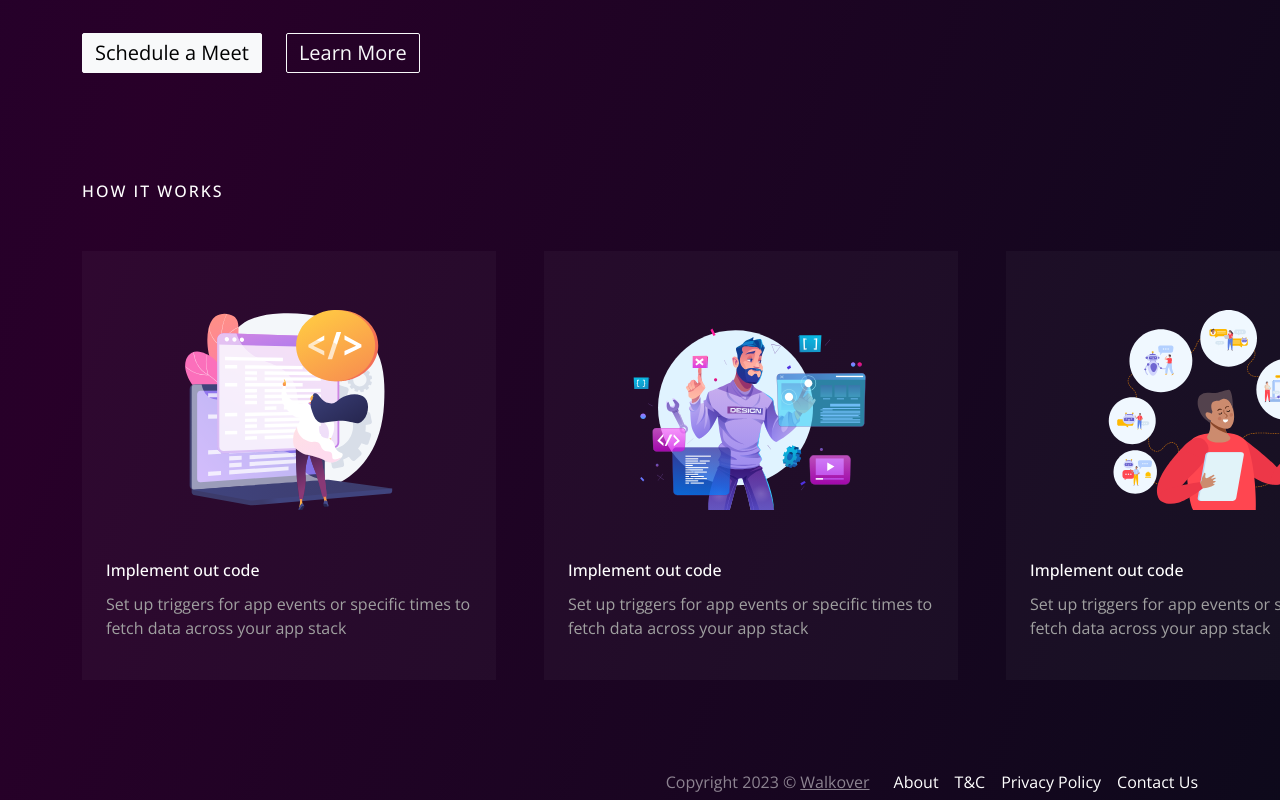
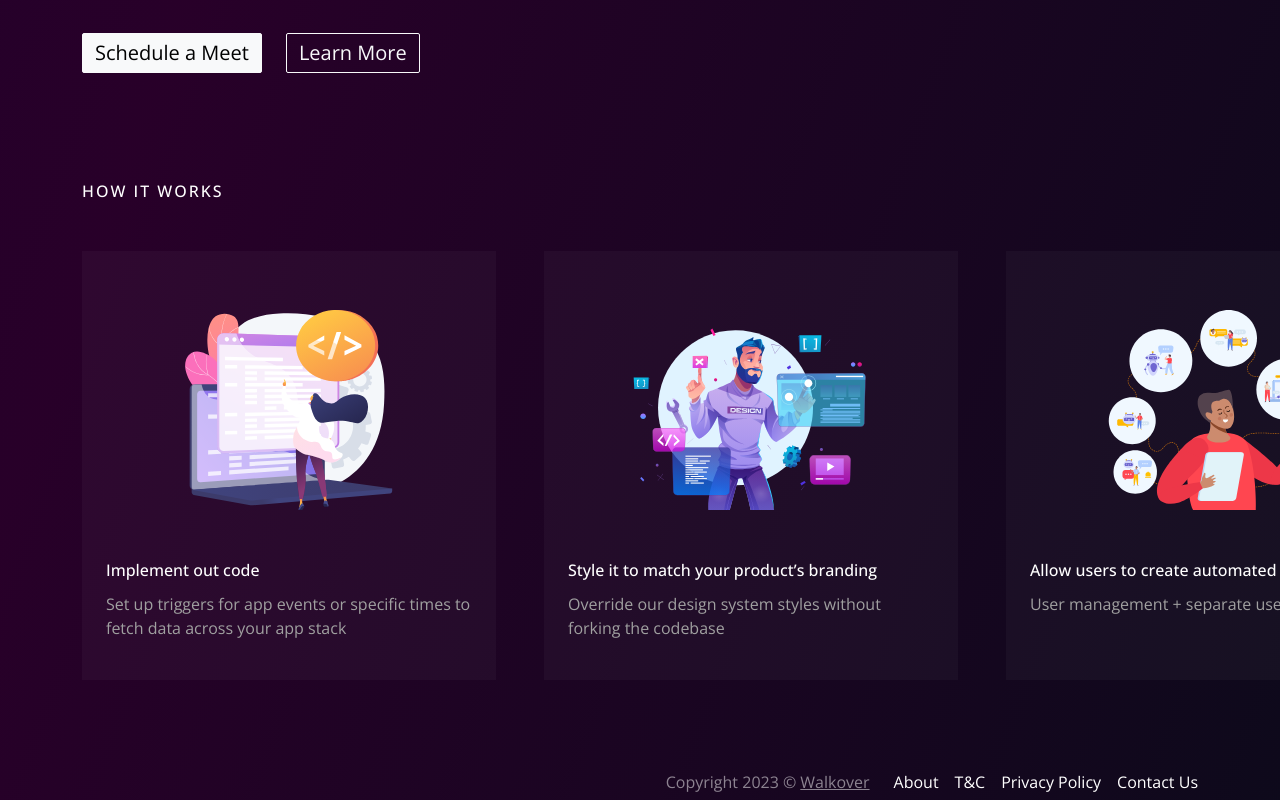
Before and after one commit to walkoverweb/next-socketweb, a Next.js app: page / in a window 1280 px wide. Shown: the part 687-1487 px from the top of the page. Built offline with nearby package versions, Linux system fonts and the light colour scheme.

Commit message:
content fix

```diff
--- a/src/components/embed.js
+++ b/src/components/embed.js
@@ -42,11 +42,10 @@ const Embed = () => {
               </div>
               <div className="feature__content d-grid gap-1">
                 <h4 className="feature__content__heading head-base">
-                  Implement out code
+                Style it to match your product’s branding
                 </h4>
                 <p className="feature__heading__body body-base t-lite">
-                  Set up triggers for app events or specific times to fetch data
-                  across your app stack
+                Override our design system styles without forking the codebase
                 </p>
               </div>
             </div>
@@ -56,11 +55,10 @@ const Embed = () => {
               </div>
               <div className="feature__content d-grid gap-1">
                 <h4 className="feature__content__heading head-base">
-                  Implement out code
+                Allow users to create automated workflows
                 </h4>
                 <p className="feature__heading__body body-base t-lite">
-                  Set up triggers for app events or specific times to fetch data
-                  across your app stack
+                User management + separate user data
                 </p>
               </div>
             </div>
```
